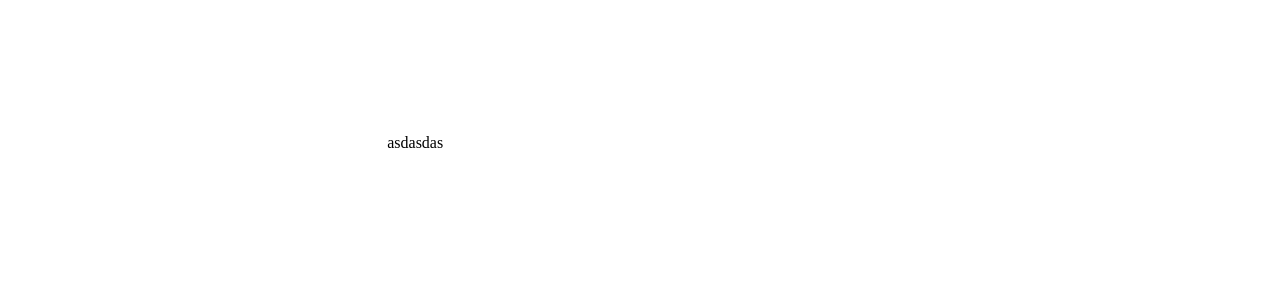
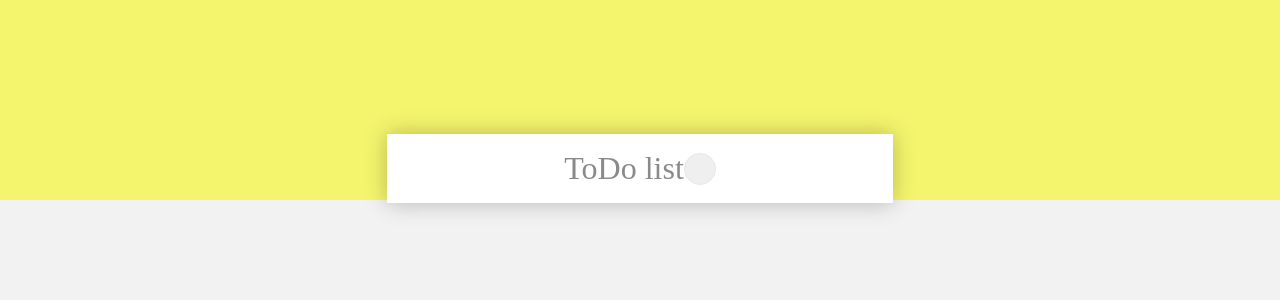
Before and after one commit to LefterijaT/advanced-todo, a Vue app: page /#/ in a window 1280 px wide. Shown: the top 300 px of the page. Built offline with nearby package versions, Linux system fonts and the light colour scheme.

Commit message:
Minor changes on UI

```diff
--- a/src/assets/styles/app.scss
+++ b/src/assets/styles/app.scss
@@ -1,5 +1,6 @@
 @import "variables";
 @import "base/base";
+@import "base/typography";
 
 html,
 body {
@@ -7,5 +8,5 @@ body {
 }
 
 body {
-  background: $main_app_background;
+  background: $main_background;
 }
--- a/src/assets/styles/base/base.scss
+++ b/src/assets/styles/base/base.scss
@@ -1,13 +1,28 @@
 .app {
-  &_container {
+  &__container {
     display: flex;
     justify-content: center;
     align-items: center;
   }
 
-  &_main {
+  &__main {
     margin-top: 10%;
     width: 40%;
     background-color: white;
+    box-shadow: 0 0 21px 0 rgba(0, 0, 0, 0.25);
+  }
+
+  &__header {
+    padding: 16px 24px;
+    display: flex;
+    justify-content: center;
+    align-items: center;
+  }
+
+  &__add-button {
+    width: 32px;
+    height: 32px;
+    border-radius: 18px;
+    border: 1px solid #e8e8e8;
   }
 }
--- /dev/null
+++ b/src/assets/styles/base/typography.scss
@@ -0,0 +1,12 @@
+h1 {
+  font-size: 48px;
+}
+
+.heading {
+  &--app {
+    font-size: 32px;
+    color: #8a8a8a;
+    margin: 0;
+    font-weight: normal;
+  }
+}
--- a/src/views/Home.vue
+++ b/src/views/Home.vue
@@ -1,7 +1,10 @@
 <template>
-  <div class="app_container">
-    <div class="app_main">
-      asdasdas
+  <div class="app__container">
+    <div class="app__main">
+      <header class="app__header">
+        <h1 class="heading--app">ToDo list</h1>
+        <button class="app__add-button"></button>
+      </header>
     </div>
   </div>
 </template>
```
